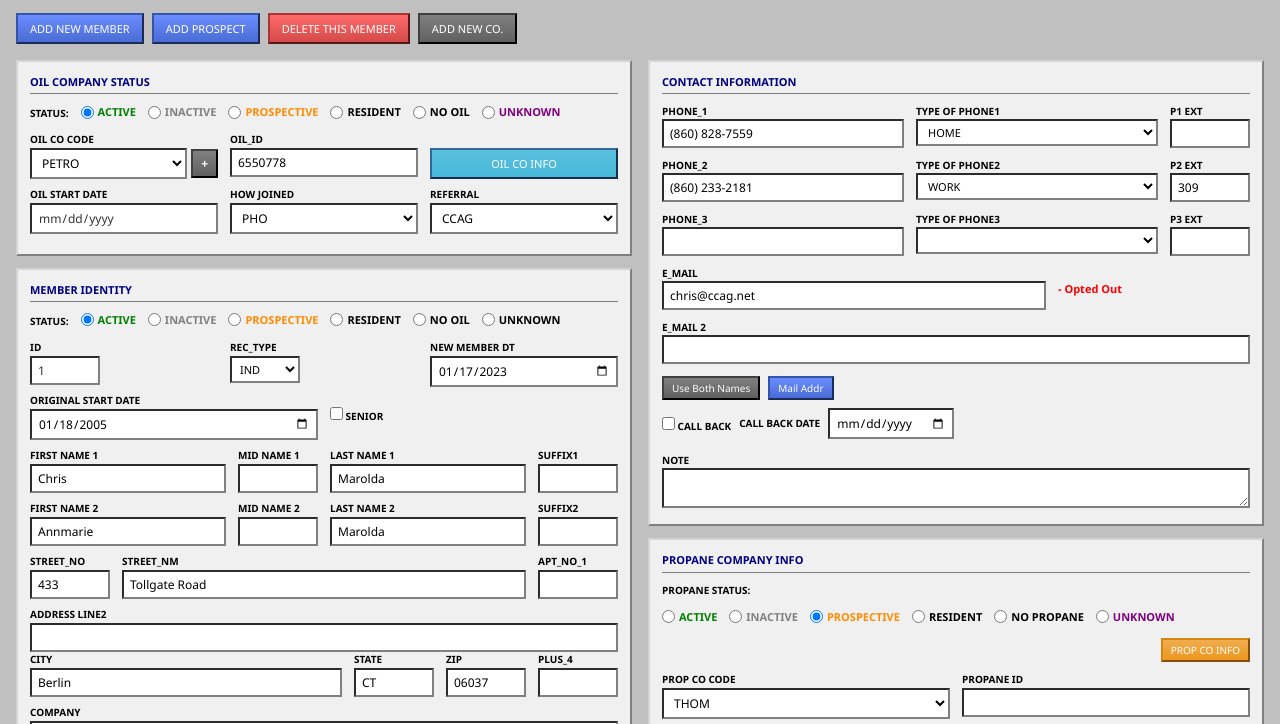
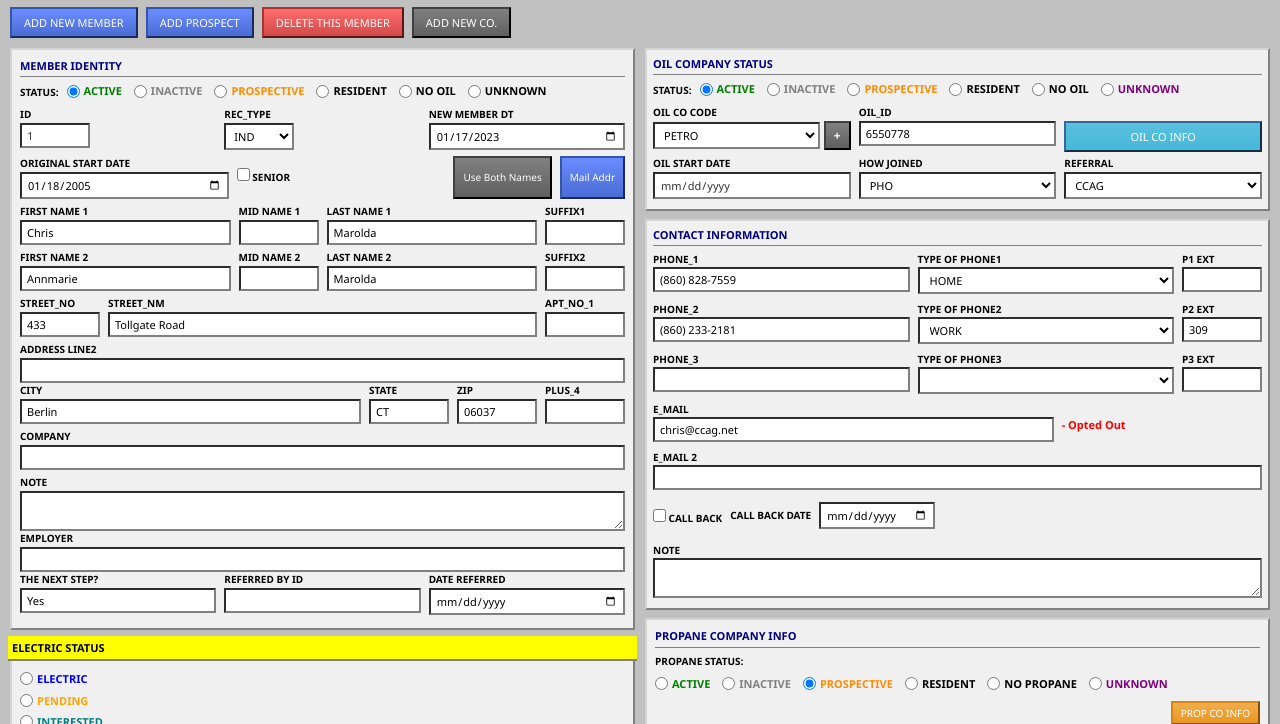
Before and after one commit to adamchain/oilcoop, a website: page index.html in a window 1280 px wide. Shown: the part 108-832 px from the top of the page. Drawn offline with Linux system fonts and the light colour scheme.

Commit message:
Update ui v2 multi screens

```diff
--- a/index.html
+++ b/index.html
@@ -70,70 +70,6 @@
             <div class="two-column-layout">
                 <!-- Left Column -->
                 <div class="column">
-                    <!-- Oil Company Status Card (moved to top) -->
-                    <div class="card">
-                        <div class="card-title">Oil Company Status</div>
-
-                        <!-- Oil status buttons first -->
-                        <div class="status-row">
-                            <label>Status:</label>
-                            <div class="radio-group inline">
-                                <label class="radio-label"><input type="radio" name="oilStatus" value="ACTIVE" checked> <span class="status-active">ACTIVE</span></label>
-                                <label class="radio-label"><input type="radio" name="oilStatus" value="INACTIVE"> <span class="status-inactive">INACTIVE</span></label>
-                                <label class="radio-label"><input type="radio" name="oilStatus" value="PROSPECTIVE"> <span class="status-prospective">PROSPECTIVE</span></label>
-                                <label class="radio-label"><input type="radio" name="oilStatus" value="RESIDENT"> RESIDENT</label>
-                                <label class="radio-label"><input type="radio" name="oilStatus" value="NO OIL"> NO OIL</label>
-                                <label class="radio-label"><input type="radio" name="oilStatus" value="UNKNOWN"> <span class="status-unknown">UNKNOWN</span></label>
-                            </div>
-                        </div>
-
-                        <!-- Oil co code, Oil ID, OIL CO INFO in one row -->
-                        <div class="form-row">
-                            <div class="form-group">
-                                <label>OIL CO CODE</label>
-                                <div class="oil-code-wrapper">
-                                    <select id="oilCoCode">
-                                        <option value="PETRO" selected>PETRO</option>
-                                        <option value="HOCON">HOCON</option>
-                                        <option value="DZEN">DZEN</option>
-                                    </select>
-                                    <button class="btn btn-sm btn-secondary" onclick="showManageOilCodes()" title="Add/Edit Oil Codes">+</button>
-                                </div>
-                            </div>
-                            <div class="form-group">
-                                <label>OIL_ID</label>
-                                <input type="text" id="oilId" value="6550778">
-                            </div>
-                            <div class="form-group">
-                                <label>&nbsp;</label>
-                                <button class="btn btn-info" onclick="showOilCoInfo()">OIL CO INFO</button>
-                            </div>
-                        </div>
-                        <div class="form-row">
-                            <div class="form-group">
-                                <label>Oil Start Date</label>
-                                <input type="date" id="oilStartDate" readonly class="readonly-field" title="Auto-filled when oil co code or oil ID is set">
-                            </div>
-                            <div class="form-group">
-                                <label>HOW JOINED</label>
-                                <select id="howJoined">
-                                    <option value="PHO" selected>PHO</option>
-                                    <option value="WEB">WEB</option>
-                                    <option value="REF">REF</option>
-                                    <option value="MAIL">MAIL</option>
-                                </select>
-                            </div>
-                            <div class="form-group">
-                                <label>REFERRAL</label>
-                                <select id="referral">
-                                    <option value="CCAG" selected>CCAG</option>
-                                    <option value="MEMBER">MEMBER</option>
-                                    <option value="OTHER">OTHER</option>
-                                </select>
-                            </div>
-                        </div>
-                    </div>
-
                     <!-- Member Identity Card -->
                     <div class="card">
                         <div class="card-title">Member Identity</div>
@@ -176,6 +112,8 @@
                             <div class="form-group checkbox-inline">
                                 <label><input type="checkbox" id="senior"> SENIOR</label>
                             </div>
+                            <button class="btn btn-secondary btn-sm" onclick="useBothNames()">Use Both Names</button>
+                            <button class="btn btn-primary btn-sm" onclick="showMailAddress()">Mail Addr</button>
                         </div>
 
                         <div class="form-row">
@@ -331,8 +269,72 @@
 
                 <!-- Right Column -->
                 <div class="column">
+                    <!-- Oil Company Status Card -->
+                    <div class="card card-compact">
+                        <div class="card-title">Oil Company Status</div>
+
+                        <!-- Oil status buttons first -->
+                        <div class="status-row">
+                            <label>Status:</label>
+                            <div class="radio-group inline">
+                                <label class="radio-label"><input type="radio" name="oilStatus" value="ACTIVE" checked> <span class="status-active">ACTIVE</span></label>
+                                <label class="radio-label"><input type="radio" name="oilStatus" value="INACTIVE"> <span class="status-inactive">INACTIVE</span></label>
+                                <label class="radio-label"><input type="radio" name="oilStatus" value="PROSPECTIVE"> <span class="status-prospective">PROSPECTIVE</span></label>
+                                <label class="radio-label"><input type="radio" name="oilStatus" value="RESIDENT"> RESIDENT</label>
+                                <label class="radio-label"><input type="radio" name="oilStatus" value="NO OIL"> NO OIL</label>
+                                <label class="radio-label"><input type="radio" name="oilStatus" value="UNKNOWN"> <span class="status-unknown">UNKNOWN</span></label>
+                            </div>
+                        </div>
+
+                        <!-- Oil co code, Oil ID, OIL CO INFO in one row -->
+                        <div class="form-row">
+                            <div class="form-group">
+                                <label>OIL CO CODE</label>
+                                <div class="oil-code-wrapper">
+                                    <select id="oilCoCode">
+                                        <option value="PETRO" selected>PETRO</option>
+                                        <option value="HOCON">HOCON</option>
+                                        <option value="DZEN">DZEN</option>
+                                    </select>
+                                    <button class="btn btn-sm btn-secondary" onclick="showManageOilCodes()" title="Add/Edit Oil Codes">+</button>
+                                </div>
+                            </div>
+                            <div class="form-group">
+                                <label>OIL_ID</label>
+                                <input type="text" id="oilId" value="6550778">
+                            </div>
+                            <div class="form-group">
+                                <label>&nbsp;</label>
+                                <button class="btn btn-info" onclick="showOilCoInfo()">OIL CO INFO</button>
+                            </div>
+                        </div>
+                        <div class="form-row">
+                            <div class="form-group">
+                                <label>Oil Start Date</label>
+                                <input type="date" id="oilStartDate" readonly class="readonly-field" title="Auto-filled when oil co code or oil ID is set">
+                            </div>
+                            <div class="form-group">
+                                <label>HOW JOINED</label>
+                                <select id="howJoined">
+                                    <option value="PHO" selected>PHO</option>
+                                    <option value="WEB">WEB</option>
+                                    <option value="REF">REF</option>
+                                    <option value="MAIL">MAIL</option>
+                                </select>
+                            </div>
+                            <div class="form-group">
+                                <label>REFERRAL</label>
+                                <select id="referral">
+                                    <option value="CCAG" selected>CCAG</option>
+                                    <option value="MEMBER">MEMBER</option>
+                                    <option value="OTHER">OTHER</option>
+                                </select>
+                            </div>
+                        </div>
+                    </div>
+
                     <!-- Contact Information Card -->
-                    <div class="card contact-info-card">
+                    <div class="card contact-info-card card-compact">
                         <div class="card-title">Contact Information</div>
 
                         <div class="form-row form-row-compact">
@@ -411,11 +413,6 @@
                             </div>
                         </div>
 
-                        <div class="button-row button-row-compact">
-                            <button class="btn btn-secondary btn-sm" onclick="useBothNames()">Use Both Names</button>
-                            <button class="btn btn-primary btn-sm" onclick="showMailAddress()">Mail Addr</button>
-                        </div>
-
                         <div class="button-row form-row-compact">
                             <label><input type="checkbox" id="callBack"> CALL BACK</label>
                             <div class="form-group form-group-compact inline-small">
@@ -471,8 +468,8 @@
                         <div class="card-title">Delivery Status</div>
                         <div class="checkbox-row">
                             <label><input type="checkbox" id="deliveryHistory" checked> Delivery History</label>
-                            <label><input type="checkbox" id="nrdOil"> 3rd-Oil</label>
-                            <label><input type="checkbox" id="nrdProp"> 3rd-Prop</label>
+                            <label><input type="checkbox" id="nrdOil"> NRD-Oil</label>
+                            <label><input type="checkbox" id="nrdProp"> NRD-Prop</label>
                         </div>
                         <div class="button-row mt-10">
                             <button class="btn btn-danger btn-sm" onclick="showDeliveryHistory()">DELIVERY HISTORY</button>
--- a/styles.css
+++ b/styles.css
@@ -143,7 +143,7 @@ body {
 
 /* ==================== MAIN CONTAINER ==================== */
 .main-container {
-    padding: 16px;
+    padding: 10px;
     min-height: calc(100vh - 100px);
 }
 
@@ -159,13 +159,13 @@ body {
 .two-column-layout {
     display: grid;
     grid-template-columns: 1fr 1fr;
-    gap: 16px;
+    gap: 10px;
 }
 
 .column {
     display: flex;
     flex-direction: column;
-    gap: 12px;
+    gap: 8px;
 }
 
 @media (max-width: 1200px) {
@@ -178,12 +178,29 @@ body {
 .card {
     background: #f0f0f0;
     border: 2px outset #d4d4d4;
-    padding: 12px;
+    padding: 8px;
     border-radius: 0;
 }
 
 .card.compact {
-    padding: 8px;
+    padding: 6px;
+}
+
+.card.card-compact {
+    padding: 6px;
+}
+
+.card.card-compact .card-title {
+    margin-bottom: 6px;
+    padding-bottom: 3px;
+}
+
+.card.card-compact .form-row {
+    margin-bottom: 4px;
+}
+
+.card.card-compact .status-row {
+    margin-bottom: 6px;
 }
 
 .card-title {
@@ -191,8 +208,8 @@ body {
     font-weight: bold;
     color: #000080;
     text-transform: uppercase;
-    margin-bottom: 10px;
-    padding-bottom: 4px;
+    margin-bottom: 6px;
+    padding-bottom: 3px;
     border-bottom: 1px solid #808080;
 }
 
@@ -216,7 +233,7 @@ body {
 .action-bar {
     display: flex;
     gap: 8px;
-    margin-bottom: 16px;
+    margin-bottom: 10px;
     flex-wrap: wrap;
 }
 
@@ -229,8 +246,8 @@ body {
 /* ==================== FORMS ==================== */
 .form-row {
     display: flex;
-    gap: 12px;
-    margin-bottom: 8px;
+    gap: 8px;
+    margin-bottom: 5px;
     flex-wrap: wrap;
 }
 
@@ -336,9 +353,9 @@ input[type="date"],
 input[type="number"],
 select,
 textarea {
-    padding: 4px 6px;
+    padding: 3px 5px;
     border: 2px inset #808080;
-    font-size: 12px;
+    font-size: 11px;
     font-family: inherit;
     background: #fff;
 }
@@ -357,15 +374,15 @@ textarea:focus {
 
 textarea {
     resize: vertical;
-    min-height: 40px;
+    min-height: 30px;
 }
 
 /* ==================== STATUS ROW ==================== */
 .status-row {
     display: flex;
     align-items: center;
-    gap: 12px;
-    margin-bottom: 10px;
+    gap: 8px;
+    margin-bottom: 6px;
     flex-wrap: wrap;
 }
 
@@ -413,9 +430,9 @@ textarea {
 
 .checkbox-row {
     display: flex;
-    gap: 16px;
+    gap: 12px;
     flex-wrap: wrap;
-    margin: 8px 0;
+    margin: 4px 0;
 }
 
 .checkbox-row label {
```
